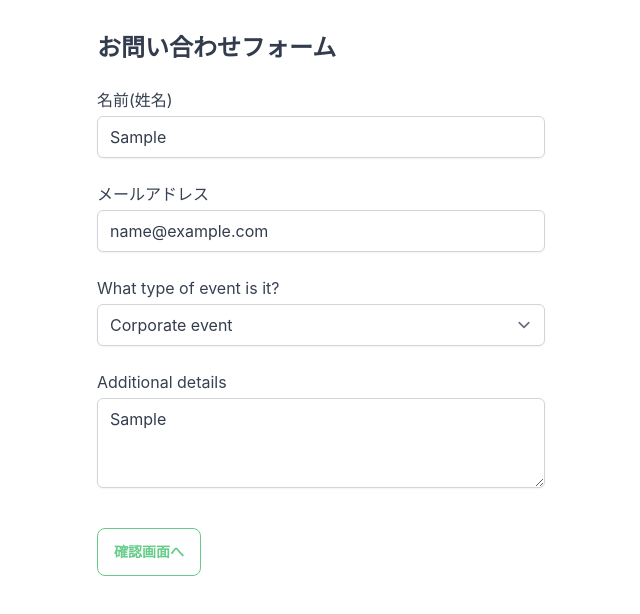
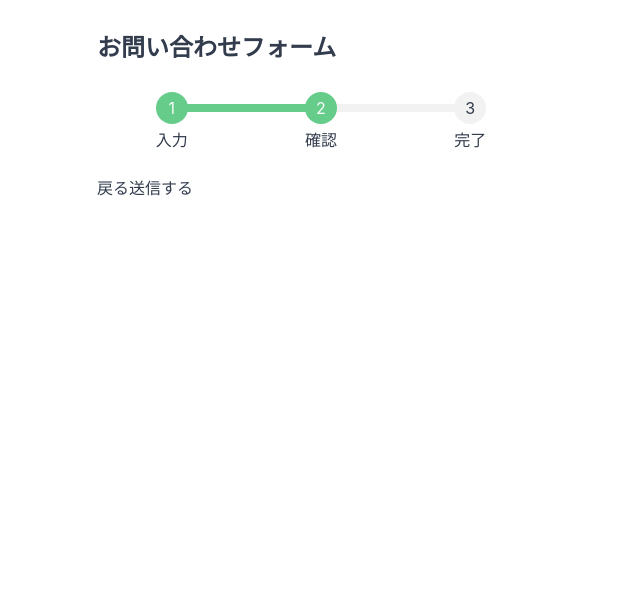
Before and after one commit to cherenkov/contact-form-demo, a React (Vite) app: page / in a window 1280 px wide. Both pictures are taken after typing "Sample", "name@example.com", "Sample" into the empty fields and a click on the button "確認画面へ". Shown: the top 614 px of the page, without its empty margins (319-959 px from the left). Built offline with nearby package versions, Linux system fonts and the light colour scheme.

Commit message:
画面の進捗がわかるステップ表示を追加して、ボタンで確認画面、完了画面へ遷移できる動きを追加

```diff
--- /dev/null
+++ b/src/components/contact/CompletePage.tsx
@@ -0,0 +1,10 @@
+const CompletePage = () => {
+  return (
+    <>
+      <h3 className="text-center mb-6 font-bold">送信完了</h3>
+      <p>お問い合わせ ありがとうございました。</p>
+    </>
+  );
+};
+
+export default CompletePage;
--- /dev/null
+++ b/src/components/contact/ConfirmPage.tsx
@@ -0,0 +1,28 @@
+import { FormEvent } from 'react';
+
+type Props = {
+  handleBack: Function;
+  handleNext: Function;
+};
+
+const ConfirmPage = ({ handleBack, handleNext }: Props) => {
+  const onClickBack = (e: FormEvent<HTMLButtonElement>): void => {
+    handleBack();
+  };
+  const onClickNext = (e: FormEvent<HTMLButtonElement>): void => {
+    handleNext();
+  };
+
+  return (
+    <>
+      <button type="button" onClick={onClickBack}>
+        戻る
+      </button>
+      <button type="button" onClick={onClickNext}>
+        送信する
+      </button>
+    </>
+  );
+};
+
+export default ConfirmPage;
--- a/src/components/contact/FormPage.tsx
+++ b/src/components/contact/FormPage.tsx
@@ -1,5 +1,5 @@
 // import { useAuthState } from '~/components/contexts/UserContext';
-import { Head } from '~/components/shared/Head';
+
 import { useForm, SubmitHandler } from 'react-hook-form';
 
 interface IFormInput {
@@ -7,7 +7,11 @@ interface IFormInput {
   email: String;
 }
 
-function FormPage() {
+type Props = {
+  handleNext: Function;
+};
+
+const FormPage = ({ handleNext }: Props) => {
   // const { state } = useAuthState();
   const {
     register,
@@ -16,14 +20,11 @@ function FormPage() {
   } = useForm<IFormInput>();
   const onSubmit: SubmitHandler<IFormInput> = (data) => {
     console.log(data);
+    handleNext();
   };
 
   return (
     <>
-      <Head title="お問い合わせフォーム" />
-      <div className="container mx-auto px-8 mt-8">
-        <div className="max-w-md mx-auto">
-          <h1 className="text-2xl font-bold mb-6">お問い合わせフォーム</h1>
       <form onSubmit={handleSubmit(onSubmit)}>
         <div className="grid grid-cols-1 gap-6">
           <label className="block">
@@ -35,9 +36,7 @@ function FormPage() {
               {...register('name', { required: '名前は必須です。' })}
             />
           </label>
-              {errors.name && (
-                <span className="text-sm font-bold tracking-wide text-red-500">{errors.name?.message}</span>
-              )}
+          {errors.name && <span className="text-sm font-bold tracking-wide text-red-500">{errors.name?.message}</span>}
           <label className="block">
             <span className="text-gray-700">メールアドレス</span>
             <input
@@ -129,10 +128,8 @@ function FormPage() {
           </div>
         </div>
       </form>
-        </div>
-      </div>
     </>
   );
-}
+};
 
 export default FormPage;
--- a/src/components/contact/index.tsx
+++ b/src/components/contact/index.tsx
@@ -1,6 +1,37 @@
+import { useState } from 'react';
+import { Head } from '~/components/shared/Head';
 import FormPage from '~/components/contact/FormPage';
+import ConfirmPage from '~/components/contact/ConfirmPage';
+import CompletePage from '~/components/contact/CompletePage';
+import Stepper from '~/components/shared/Stepper';
+
+const stepLabels = ['入力', '確認', '完了'];
 
 function ContanctIndex() {
+  const [activeStep, setActiveStep] = useState(0);
+  const handleNext = () => {
+    setActiveStep((prevActiveStep) => prevActiveStep + 1);
+  };
+  const handleBack = () => {
+    setActiveStep((prevActiveStep) => prevActiveStep - 1);
+  };
+  const handleReset = () => {
+    setActiveStep(0);
+  };
+
+  const getStepContent = (stepIndex: number) => {
+    switch (stepIndex) {
+      case 0:
+        return <FormPage handleNext={handleNext} />;
+      case 1:
+        return <ConfirmPage handleBack={handleBack} handleNext={handleNext} />;
+      case 2:
+        return <CompletePage />;
+      default:
+        return 'Unknown stepIndex';
+    }
+  };
+
   // const { state } = useAuthState();
   // const {
   //   register,
@@ -13,7 +44,16 @@ function ContanctIndex() {
 
   return (
     <>
-      <FormPage />
+      <Head title="お問い合わせフォーム" />
+      <div className="container mx-auto px-8 mt-8">
+        <div className="max-w-md mx-auto">
+          <h1 className="text-2xl font-bold mb-6">お問い合わせフォーム</h1>
+          <div className="mb-6">
+            <Stepper stepLabels={stepLabels} activeStep={activeStep} />
+          </div>
+          {getStepContent(activeStep)}
+        </div>
+      </div>
     </>
   );
 }
--- /dev/null
+++ b/src/components/shared/Stepper.tsx
@@ -0,0 +1,18 @@
+type Props = {
+  stepLabels: String[];
+  activeStep: Number;
+};
+
+const Stepper = ({ stepLabels, activeStep }: Props) => {
+  return (
+    <ul className="w-full steps">
+      {stepLabels.map((label, index) => (
+        <li key={index} className={`step ${index <= activeStep ? 'step-primary' : ''}`}>
+          {label}
+        </li>
+      ))}
+    </ul>
+  );
+};
+
+export default Stepper;
```
Lines whose indentation alone changed are shown as unchanged.
